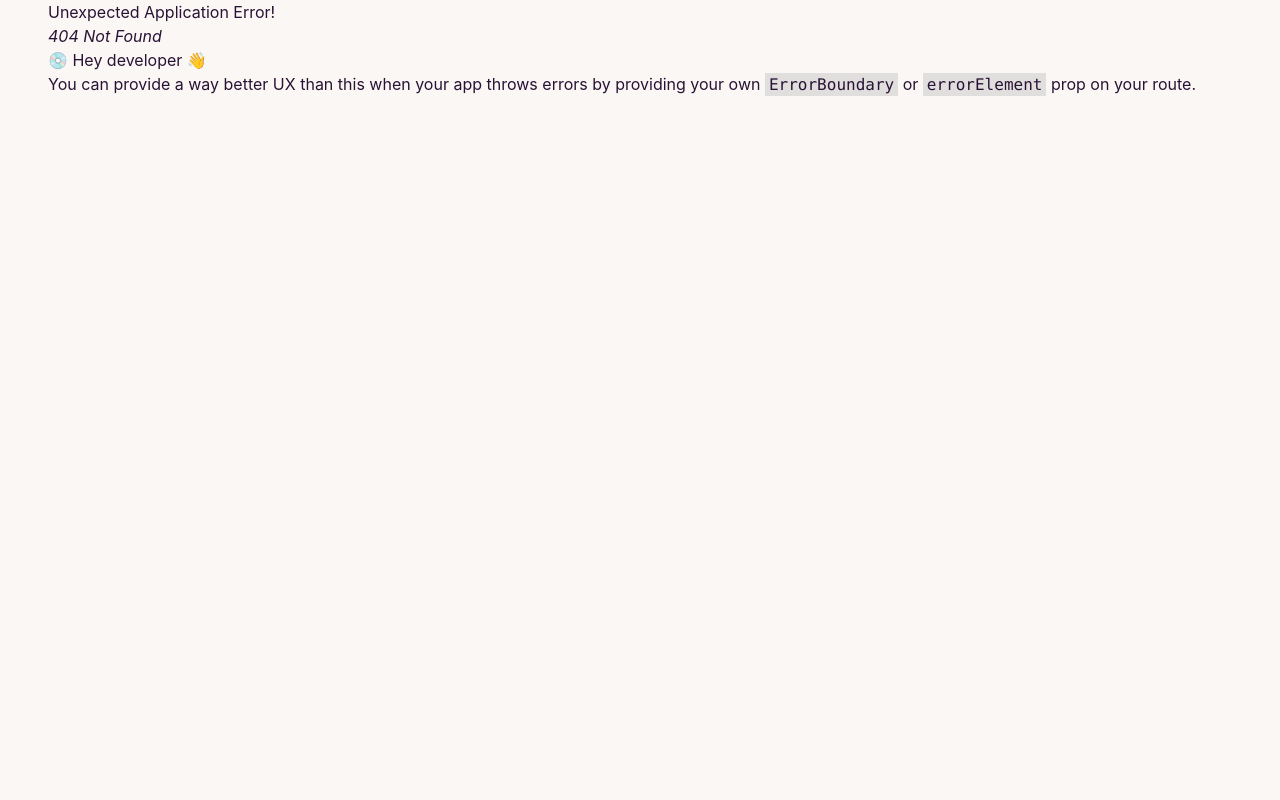
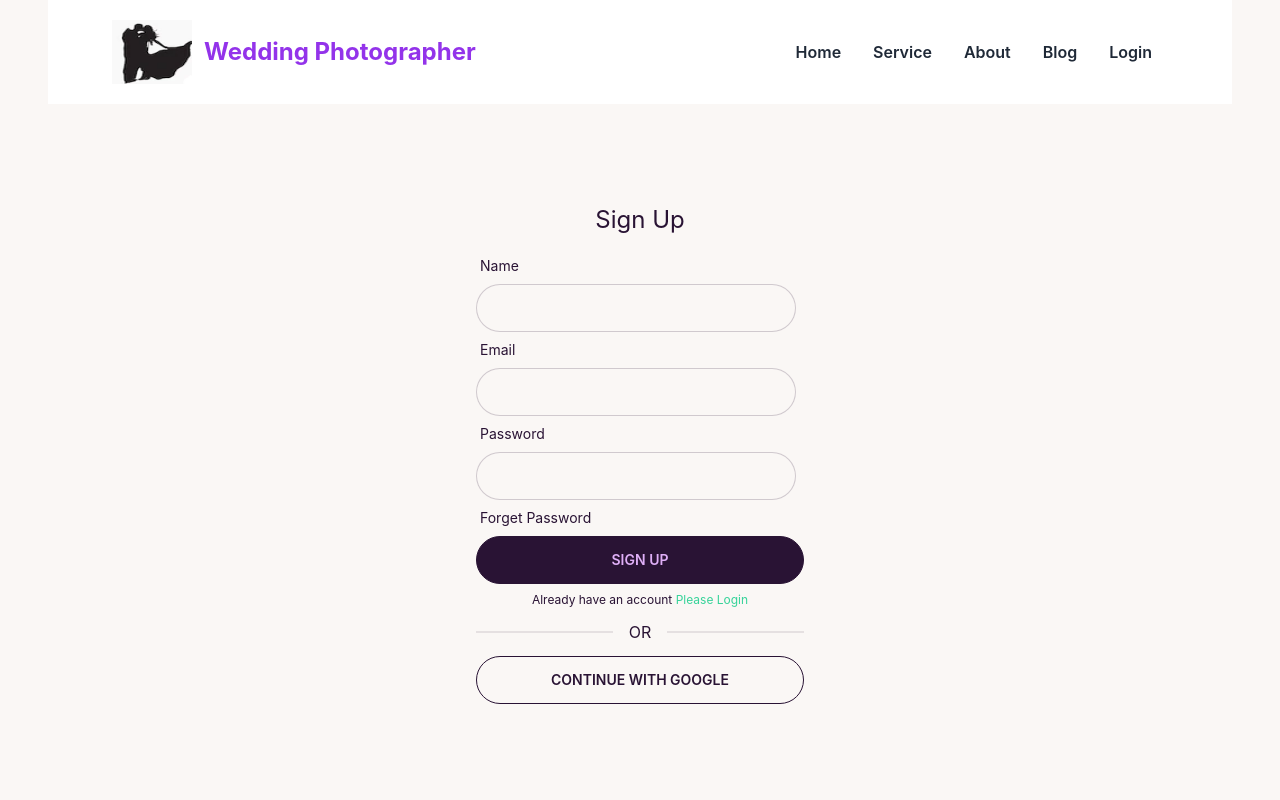
Before and after one commit to shonkor-das/wedding-photographer, a React (Create React App) app: page /signup in a window 1280 px wide. Before the commit this address had no page. Shown: the top 800 px of the page. Built offline with nearby package versions, Linux system fonts and the light colour scheme.

Commit message:
sign up page added

```diff
--- a/src/Pages/Login/Login.js
+++ b/src/Pages/Login/Login.js
@@ -32,7 +32,8 @@ const Login = () => {
                         </label>
                         <input type="password"
                             {...register("password", {
-                                required: "Email Address is required"
+                                required: "Email Address is required",
+                                minLength: {value:6, message: 'Password must be 6 characters or longer'}
                             })}
                             className="input input-bordered w-full max-w-xs" />
                             {errors.password && <p className='text-error'>{errors.password?.message}</p>}
--- a/src/Pages/Shared/Navbar/Navbar.js
+++ b/src/Pages/Shared/Navbar/Navbar.js
@@ -14,7 +14,8 @@ const Navbar = () => {
     return (
         <div className="navbar py-5 lg:px-16" data-theme="fantasy">
             <div className="flex-1">
-                <img className='h-16 w-24' src={logo} alt=""/>
+                <img className='h-16 w-20 mr-3' src={logo} alt=""/>
+                <Link to='/login' className='text-2xl font-bold text-purple-600'>Wedding Photographer</Link>
             </div>
             <div className="flex-none">
                 <ul className="menu menu-horizontal p-0 font-semibold">
--- /dev/null
+++ b/src/Pages/SignUp/SignUp.js
@@ -0,0 +1,49 @@
+import React from 'react';
+import { Link } from 'react-router-dom';
+import { useForm } from "react-hook-form";
+
+const SignUp = () => {
+
+    const {register, handleSubmit} = useForm();
+
+    const handleSignUp = (data) =>{
+        console.log(data);
+    }
+
+    return (
+        <div className='h-[700px] flex justify-center items-center'>
+            <div className='w-96 p-7'>
+                <h2 className='text-2xl text-center mb-3'>Sign Up</h2>
+                <form onSubmit={handleSubmit(handleSignUp)}>
+                    <div className="form-control w-full max-w-xs">
+                        <label className="label">
+                            <span className="label-text">Name</span>
+                        </label>
+                        <input type="text" {...register("name")} className="input input-bordered w-full max-w-xs" />
+                    </div>
+                    <div className="form-control w-full max-w-xs">
+                        <label className="label">
+                            <span className="label-text">Email</span>
+                        </label>
+                        <input type="text" {...register("email")} className="input input-bordered w-full max-w-xs" />
+                    </div>
+                    <div className="form-control w-full max-w-xs">
+                        <label className="label">
+                            <span className="label-text">Password</span>
+                        </label>
+                        <input type="password" {...register("password")} className="input input-bordered w-full max-w-xs" />
+                        <label className="label">
+                            <span className="label-text">Forget Password</span>
+                        </label>
+                    </div>
+                    <input className='btn btn-neutral w-full' value="Sign Up" type="submit" />
+                </form>
+                <p className='text-xs text-center mt-2'>Already have an account  <Link to="/login" className='text-success'>Please Login</Link> </p>
+                <div className="divider">OR</div>
+                <button className='btn btn-outline uppercase w-full' type="">Continue with google</button>
+            </div>
+        </div>
+    );
+};
+
+export default SignUp;
--- a/src/Routes/Routes/Routes.js
+++ b/src/Routes/Routes/Routes.js
@@ -6,6 +6,7 @@ import Login from "../../Pages/Login/Login";
 import Services from "../../Pages/Home/Services/Services";
 import Gallerys from "../../Pages/Home/Gallerys/Gallerys";
 import Blogs from "../../Pages/Home/Blogs/Blogs";
+import SignUp from "../../Pages/SignUp/SignUp";
 
 const router = createBrowserRouter([
     {
@@ -35,6 +36,10 @@ const router = createBrowserRouter([
             {
                 path: '/login',
                 element: <Login></Login>
+            },
+            {
+                path: '/signup',
+                element: <SignUp></SignUp>
             }
         ]
     }
```
